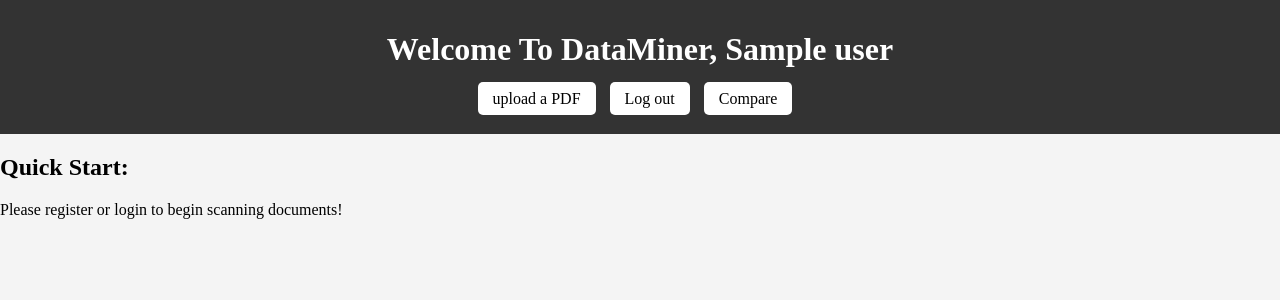
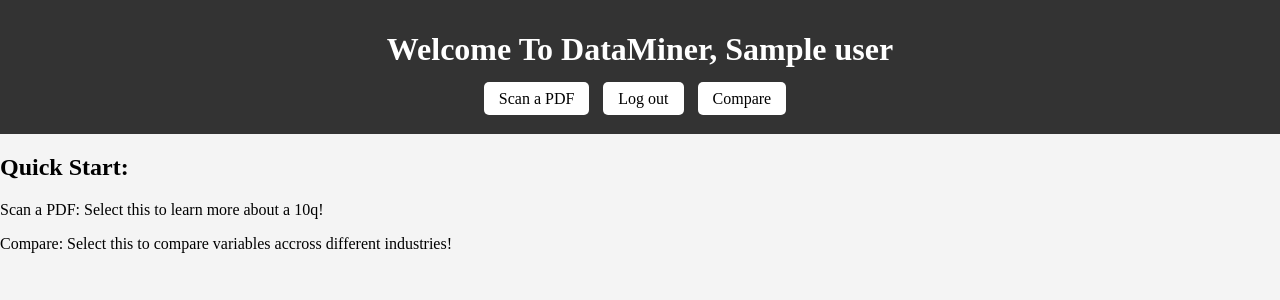
Before and after one commit to Edgar0618/Financial-Insight-Extractor, a Flask app: page / in a window 1280 px wide. Shown: the top 300 px of the page. Run offline with Flask 3, Linux system fonts and the light colour scheme; the visitor is signed in with stand-in values (Sample User, id 1); a database or web service that is not in the repository returns one stand-in record (values such as "Sample title").

Commit message:
Redirect from login to index.html. Added some different views when logged in.

```diff
--- a/app.py
+++ b/app.py
@@ -49,7 +49,7 @@ def register():
 @app.route('/login', methods=['GET', 'POST'])
 def login_page():
     if 'username' in session:
-        return redirect(url_for('instructions'))
+        return redirect(url_for('index'))
     error = None
     if request.method == 'POST':
         db = createConnection()
@@ -59,7 +59,7 @@ def login_page():
         success, user = login(db, username, hashed_password)
         if success:
             session['username'] = username
-            return redirect(url_for('instructions'))
+            return redirect(url_for('index'))
         else:
             error = "Invalid username or password"
 
--- a/templates/index.html
+++ b/templates/index.html
@@ -43,7 +43,7 @@
         <h1>Welcome To DataMiner, {{name}}</h1>
         <ul>
             {% if is_logged_in %}
-            <li><a href="/instructions">upload a PDF</a></li>
+            <li><a href="/instructions">Scan a PDF</a></li>
             <li><a href="/logout">Log out</a></li>
             <li><a href="/compare">Compare</a></li>
             {% else %}
@@ -54,7 +54,12 @@
     </header>
     <section>
         <h2>Quick Start:</h2>
+        {% if is_logged_in %}
+        <p>Scan a PDF: Select this to learn more about a 10q!</p>
+        <p>Compare: Select this to compare variables accross different industries!</p>
+        {% else %}
         <p>Please register or login to begin scanning documents!</p>
+        {% endif %}
     </section>
 </body>
 </html>
```
